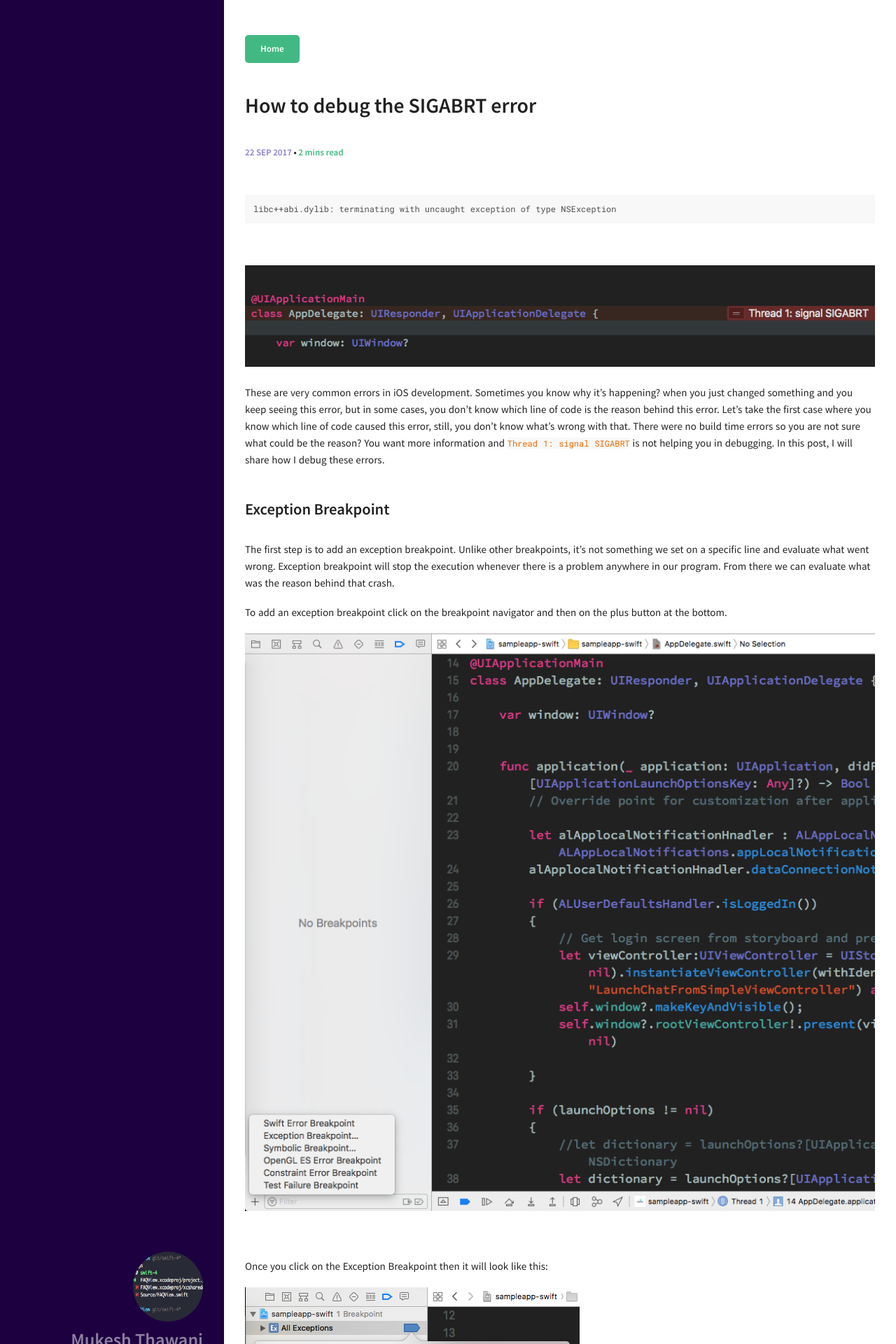
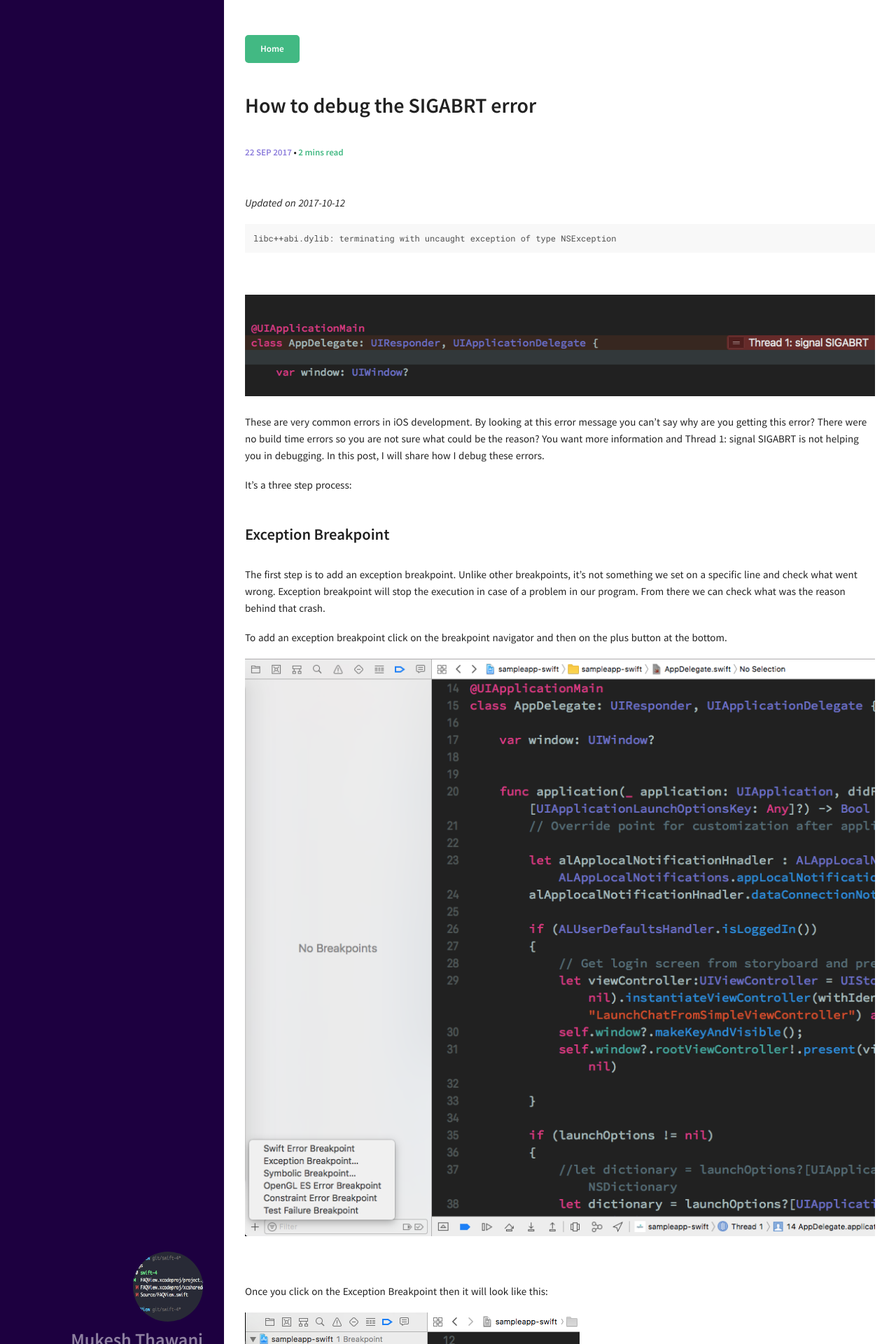
Before and after one commit to mukeshthawani/mukeshthawani.github.io, a Jekyll site: the page built from _posts/2017-09-22-debug-the-sigabrt-error-exception.md, in a window 1280 px wide. Shown: the top 1920 px of the page at 70% size. Built offline with Jekyll 4.4.1, drawn with Linux system fonts in a browser that asks for light colours; some of the changed text lies outside the part shown.

Commit message:
SIGABRT error: Update post

````diff
--- a/_posts/2017-09-22-debug-the-sigabrt-error-exception.md
+++ b/_posts/2017-09-22-debug-the-sigabrt-error-exception.md
@@ -7,6 +7,8 @@ tags: [xcode, iOS, error, breakpoint, debugging]
 comments: true
 ---
 
+*Updated on 2017-10-12*
+
 
 ```
 libc++abi.dylib: terminating with uncaught exception of type NSException
@@ -15,11 +17,13 @@ libc++abi.dylib: terminating with uncaught exception of type NSException
 
 ![](../img/sigabrt_scr.png)
 
-These are very common errors in iOS development. Sometimes you know why it's happening? when you just changed something and you keep seeing this error, but in some cases, you don't know which line of code is the reason behind this error. Let's take the first case where you know which line of code caused this error, still, you don't know what's wrong with that. There were no build time errors so you are not sure what could be the reason? You want more information and `Thread 1: signal SIGABRT` is not helping you in debugging. In this post, I will share how I debug these errors.
+These are very common errors in iOS development. By looking at this error message you can't say why are you getting this error? There were no build time errors so you are not sure what could be the reason? You want more information and Thread 1: signal SIGABRT is not helping you in debugging. In this post, I will share how I debug these errors.
+
+It's a three step process:
 
 ### Exception Breakpoint
 
-The first step is to add an exception breakpoint. Unlike other breakpoints, it's not something we set on a specific line and evaluate what went wrong. Exception breakpoint will stop the execution whenever there is a problem anywhere in our program. From there we can evaluate what was the reason behind that crash.
+The first step is to add an exception breakpoint. Unlike other breakpoints, it's not something we set on a specific line and check what went wrong. Exception breakpoint will stop the execution in case of a problem in our program. From there we can check what was the reason behind that crash.
 
 To add an exception breakpoint click on the breakpoint navigator and then on the plus button at the bottom.
 
@@ -35,7 +39,7 @@ Now it will stop whenever there is a problem. In the next step, we will see how
 
 ### Error description
 
-In the second step, we will add an action. So, edit the exception you just added in the last step. Once you click on the edit button you will see the "Add Action" button, click on that. Then choose the "Debugger command" option from the list.
+In the second step, we are going to add an action. So, edit the exception you added in the last step. Once you click on the edit button you will see the "Add Action" button, click on that. Then choose the "Debugger command" option from the list.
 
 In the debugger command field write `po $arg1`
 
@@ -45,13 +49,13 @@ Now you will see the error printed on your Xcode console.
 
 ### User Breakpoints
 
-In this step, we will place the exception breakpoint in the user breakpoint. Once this is done then it will be available for all your projects. 🚀
+In this step, we will place the exception breakpoint in the user breakpoint. Once you do this then it will be available for all your projects. 🚀
 
-To place the exception breakpoint in the user breakpoint, right click on the exception and select "Move Breakpoint To" then tap "User" and you are done. Now you can check your other projects, it will be present in all your projects.
+To place the exception breakpoint in the user breakpoint, right click on the exception and select "Move Breakpoint To" then tap "User" and it's done. Now you can check your other projects, it will be present in all your projects.
 
 ![](../img/move_to_user.png)
 
-That's it. Now whenever an error occurs, your program execution will stop and you will see the error printed on your Xcode console.
+That's it. Now whenever an error occurs, it will stop and you will see the error printed on your Xcode console.
 
 ![](../img/breakpoint_log.png)
 
````
